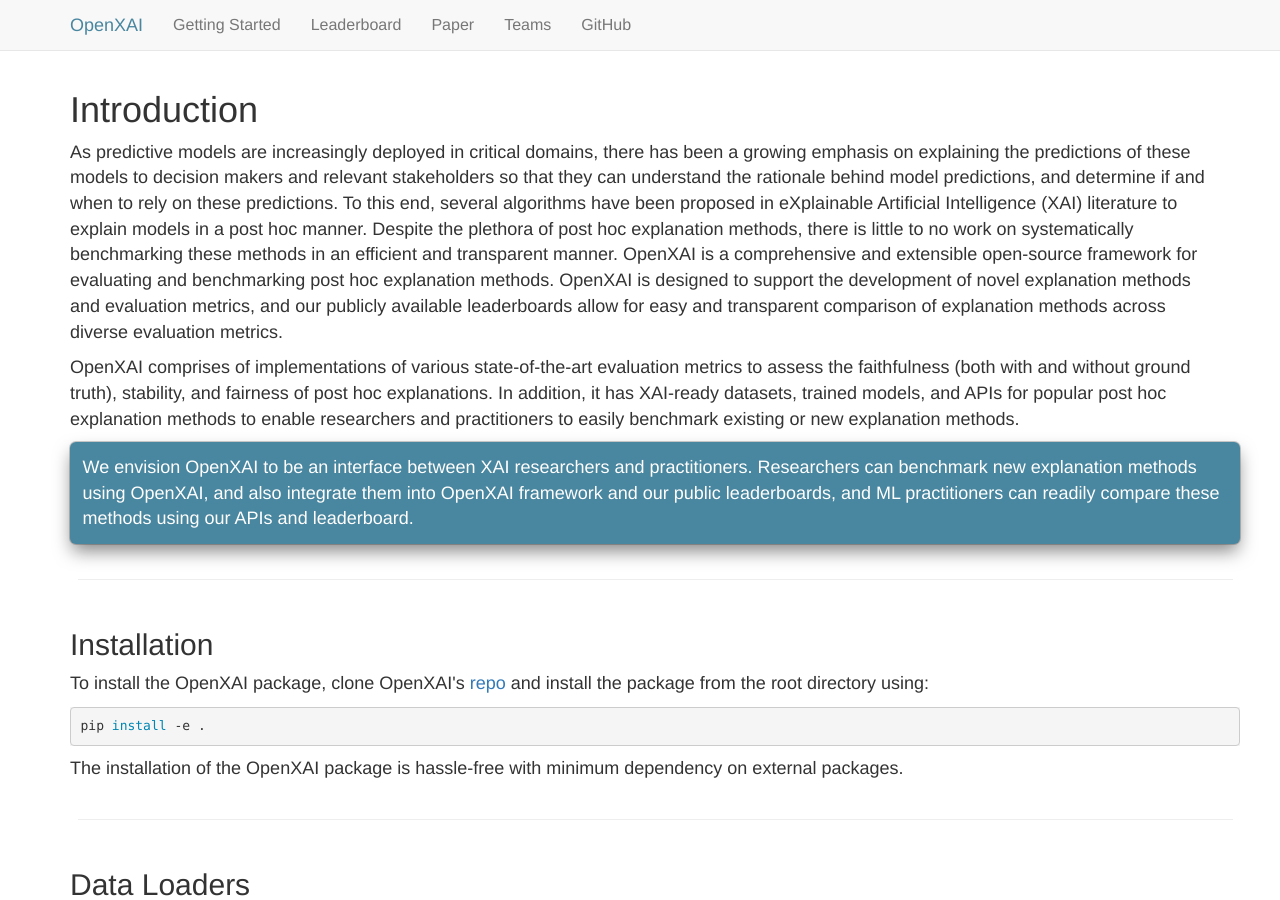
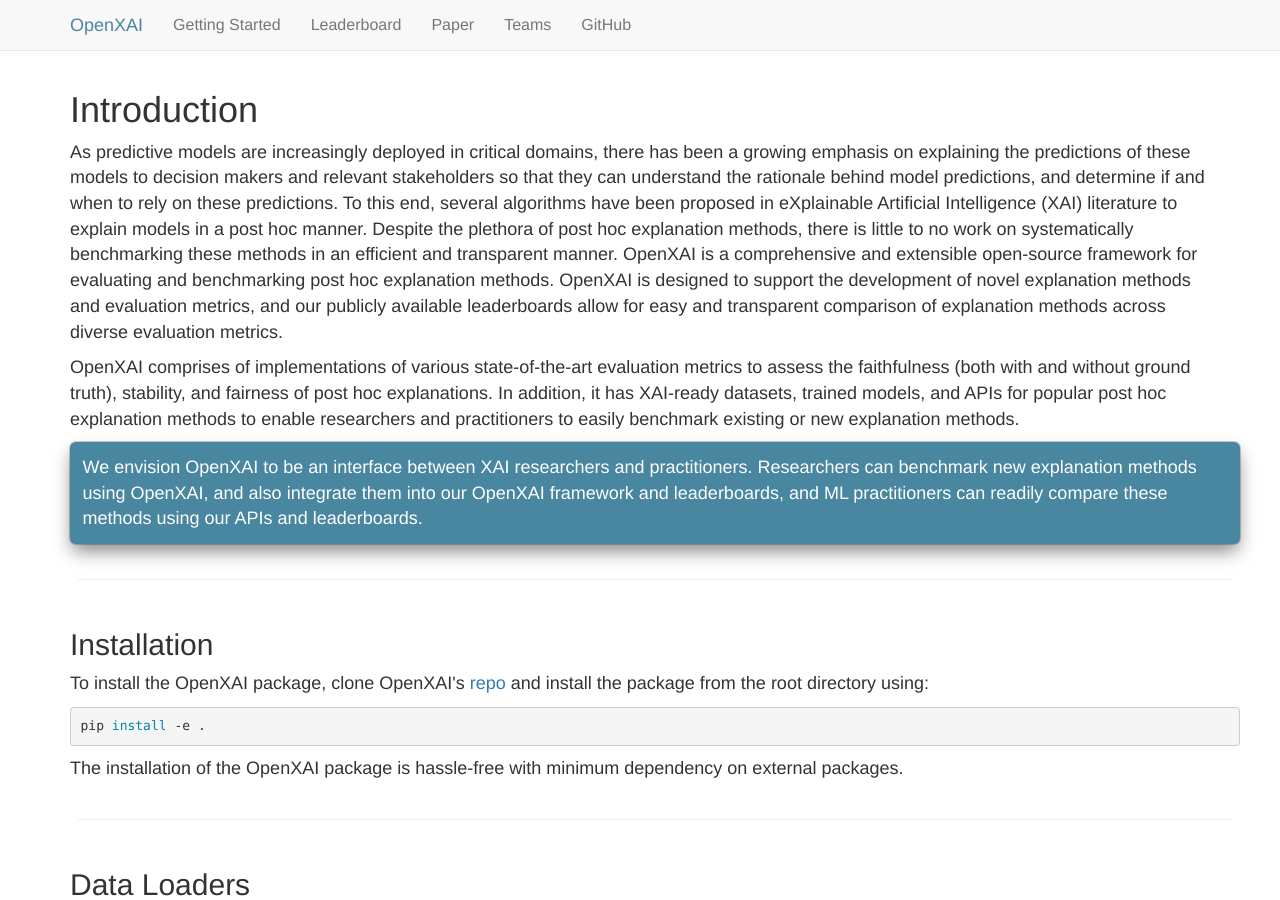
Before and after one commit to open-xai/open-xai.github.io, a Jekyll site: the page quick-start.html, which Jekyll copies as it is, in a window 1280 px wide and 900 px high. Built offline with Jekyll 4.4.1, drawn with Linux system fonts in a browser that asks for light colours.

Commit message:
Update quick-start.html

```diff
--- a/quick-start.html
+++ b/quick-start.html
@@ -114,7 +114,7 @@
             <div class="columns is-vcentered">
                 <div class="column is-12 is-size-5">
                     <div class="box has-background-info has-text-white">
-                        We envision OpenXAI to be an interface between XAI researchers and practitioners. Researchers can benchmark new explanation methods using OpenXAI, and also integrate them into OpenXAI framework and our public leaderboards, and ML practitioners can readily compare these methods using our APIs and leaderboard.
+                        We envision OpenXAI to be an interface between XAI researchers and practitioners. Researchers can benchmark new explanation methods using OpenXAI, and also integrate them into our OpenXAI framework and leaderboards, and ML practitioners can readily compare these methods using our APIs and leaderboards.
                 </div>
             </div>
 </div>
```
